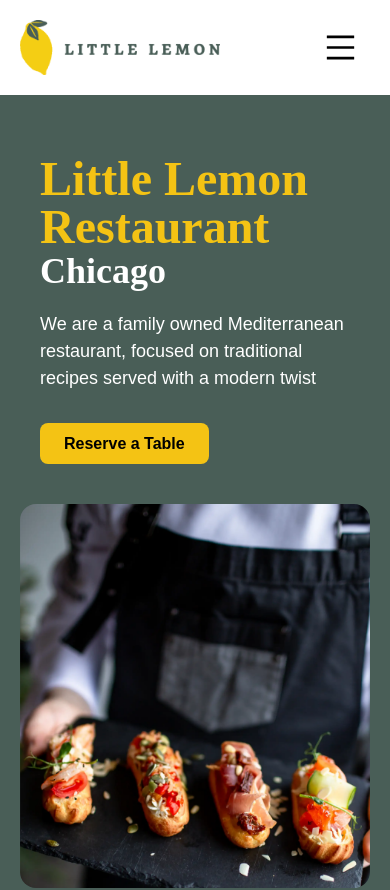
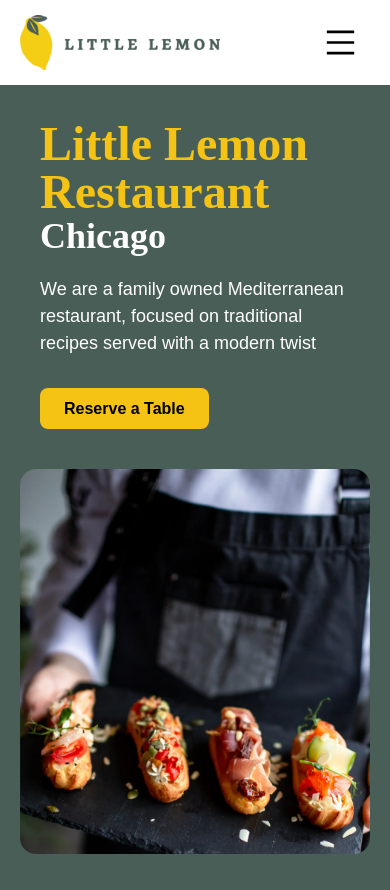
Before and after one commit to csegur4/little-lemon-app, a React (Create React App) app: page / in a window 390 px wide. Shown: the top 890 px of the page. Built offline with nearby package versions, Linux system fonts and the light colour scheme.

Commit message:
effect added on scroll

```diff
--- a/src/App.css
+++ b/src/App.css
@@ -37,7 +37,7 @@
     padding: 80px 0;
   }
 
-  nav ul li.active{
+  nav ul li.active {
     color: #495e57;
     font-weight: 700;
   }
@@ -51,6 +51,106 @@
  .swiper-button-prev:after {
   font-size: 35px !important;
  }
+
+
+ .fade-in {
+  animation: fadeIn ease 1s;
+  -webkit-animation: fadeIn ease 1s;
+  -moz-animation: fadeIn ease 1s;
+  -o-animation: fadeIn ease 1s;
+  -ms-animation: fadeIn ease 1s;
+}
+@keyframes fadeIn {
+  0% {
+    opacity:0;
+  }
+  100% {
+    opacity:1;
+  }
+}
+
+@-moz-keyframes fadeIn {
+  0% {
+    opacity:0;
+  }
+  100% {
+    opacity:1;
+  }
+}
+
+@-webkit-keyframes fadeIn {
+  0% {
+    opacity:0;
+  }
+  100% {
+    opacity:1;
+  }
+}
+
+@-o-keyframes fadeIn {
+  0% {
+    opacity:0;
+  }
+  100% {
+    opacity:1;
+  }
+}
+
+.fade-out {
+  animation: fadeOut ease 1s;
+  -webkit-animation: fadeOut ease 1s;
+  -moz-animation: fadeOut ease 1s;
+  -o-animation: fadeOut ease 1s;
+  -ms-animation: fadeOut ease 1s;
+  animation-fill-mode: forwards;
+  -moz-animation-fill-mode: forwards;
+  -webkit-animation-fill-mode: forwards;
+  -ms-animation-fill-mode: forwards;
+}
+@keyframes fadeOut {
+  0% {
+    opacity:1;
+    visibility: visible;
+  }
+  100% {
+    opacity:0;
+    visibility: hidden;
+  }
+}
+
+@-moz-keyframes fadeOut {
+  0% {
+    opacity:1;
+    visibility: visible;
+  }
+  100% {
+    opacity:0;
+    visibility: hidden;
+  }
+}
+
+@-webkit-keyframes fadeOut {
+  0% {
+    opacity:1;
+    visibility: visible;
+  }
+  100% {
+    opacity:0;
+    visibility: hidden;
+  }
+}
+
+@-o-keyframes fadeOut {
+  0% {
+    opacity:1;
+    visibility: visible;
+  }
+  100% {
+    opacity:0;
+    visibility: hidden;
+  }
+}
+
 
   @media screen and (max-width: 768px) {
     .specials-section .card {
@@ -68,7 +168,15 @@
       padding-bottom: 60px;
     }
     .main-header {
-      padding-top: 20px;
+      padding-top: 80px;
       padding-bottom: 40px;
     }
+    .menu{
+      padding: 15px 20px;
+      display: flex;
+      justify-content: space-between;
+      background-color: white;
+      position: fixed;
+      z-index: 200;
+    }
   }
--- a/src/App.js
+++ b/src/App.js
@@ -1,3 +1,4 @@
+import { useState, useCallback, useEffect } from "react";
 import './App.css';
 import Chicago from './components/Chicago';
 import CustomersSay from './components/CustomersSay';
@@ -12,11 +13,43 @@ import NotFoundPage from './components/404/NotFoundPage';
 
 
 function App() {
+
+  const [y, setY] = useState(window.scrollY);
+  const [effect, setEffect] = useState('');
+
+  const handleNavigation = useCallback(
+    (e) => {
+      const window = e.currentTarget;
+      if (y > window.scrollY ) {
+        setEffect('fade-in');
+      } else if (y < window.scrollY && window.scrollY >= 200 ) {
+        setEffect('fade-out');
+      }
+      setY(window.scrollY);
+    },
+    [y]
+  );
+
+  useEffect(() => {
+    setY(window.scrollY);
+    window.addEventListener("scroll", handleNavigation);
+
+    return () => {
+      window.removeEventListener("scroll", handleNavigation);
+    };
+  }, [handleNavigation]);
+
   return (
     <>
-      <Nav />
+      <Nav animation={effect} />
       <Routes>
-          <Route path="/" element={[<Header key={"01"} />, <Specials key={"02"} />, <CustomersSay key={"03"} />,<Chicago key={"04"} />]} />
+          <Route path="/" element={[<main key={"00"}>
+                                      <Header key={"01"}  />
+                                      <Specials key={"02"} />
+                                      <CustomersSay key={"03"} />
+                                      <Chicago key={"04"} />
+                                    </main>]}
+          />
           <Route path="/booking" element={<BookingHeader/>} />
           <Route path="*" element={<NotFoundPage/>}/>
       </Routes>
--- a/src/components/Nav.js
+++ b/src/components/Nav.js
@@ -10,13 +10,13 @@ import {
     IconButton
   } from '@chakra-ui/react'
 
-export default function Nav(){
+export default function Nav(props){
 
     const [open, setOpen] = useState(false);
 
     return(
         <nav>
-            <div className="menu container mx-auto items-center">
+            <div className={`menu container mx-auto items-center ${props.animation}`}>
                 <div>
                     <Link to="/">
                         <img src={Logo} alt="Little Lemon Restaurant Logo" width={200}/>
@@ -57,7 +57,7 @@ export default function Nav(){
                             <MenuItem justifyContent="center" mb="15px">
                                 <Link to={"/booking"}>Booking</Link>
                             </MenuItem>
-                            <MenuItem justifyContent="center" >
+                            <MenuItem justifyContent="center" mb="15px">
                                 <Link to={"/order-online"}>Order Online</Link>
                             </MenuItem>
                             <MenuItem justifyContent="center" >
```
